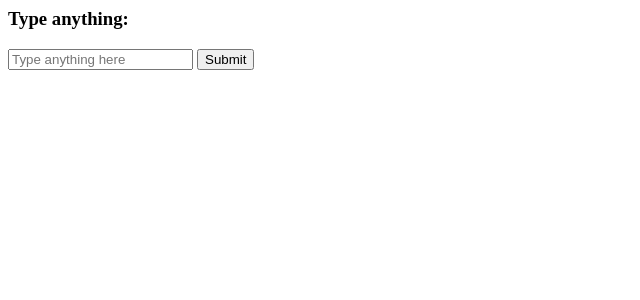
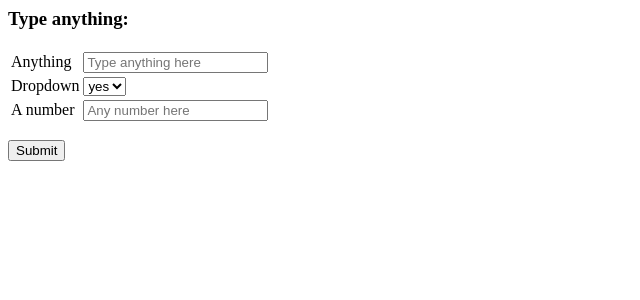
Before and after one commit to Pavel-Y/fastapi_projects, a Flask app: page / in a window 1280 px wide. Shown: the top 300 px of the page, without its empty margins (0-640 px from the left). Run offline with Flask 3, Linux system fonts and the light colour scheme.

Commit message:
added a dropdown that toggles on/off another field

```diff
--- a/p2_loading_good/app.py
+++ b/p2_loading_good/app.py
@@ -5,9 +5,9 @@ import time
 
 app = Flask(__name__)
 
-def long_load(typeback):
+def long_load(query, dropdown, anumber):
     time.sleep(10) #just simulating the waiting period
-    return "You typed: %s" % typeback
+    return f"You typed: {query}, {dropdown}, {anumber}"
 
 @app.route('/')
 def home():
@@ -16,7 +16,9 @@ def home():
 @app.route('/', methods=['POST'])
 def form(display=None):
     query = request.form['anything']
-    outcome = long_load(query)
+    dropdown = request.form['show_number']
+    anumber = request.form['anumber']
+    outcome = long_load(query, dropdown, anumber)
     return render_template("done.html", display=outcome)
 
 if __name__ == '__main__':
--- a/p2_loading_good/templates/index.html
+++ b/p2_loading_good/templates/index.html
@@ -5,7 +5,15 @@
     <h3>Type anything:</h3>
     <p>
     <form action="." method="POST">
-        <input type="text" name="anything" placeholder="Type anything here">
+        <table><tr>
+        <td>Anything</td><td><input id="anything" type="text" name="anything" placeholder="Type anything here"></td></tr><tr>
+        <td>Dropdown</td><td><select id="show_number" name="show_number" onChange="toggleNumber();">
+            <option value="yes">yes</option>
+            <option value="no">no</option>
+        </select></td></tr><tr id="tr_anumber">
+        <td>A number</td><td><input id="anumber" type="number" name="anumber" placeholder="Any number here"></td></tr>
+        </table>
+        <p>
         <input id="submit_button" type="submit" name="anything_submit" value="Submit" onclick="loading();">
     </form>
     </p>
@@ -29,6 +37,15 @@
             $("#loading").show();
             $("#submit_button").hide();
         }
+
+        function toggleNumber(){
+            var val = document.getElementById("show_number").value;
+            if (val === "yes") {
+                $("#tr_anumber").show();
+            } else {
+                $("#tr_anumber").hide();
+            }
+        }
 // ]]>
 </script>
 
```
